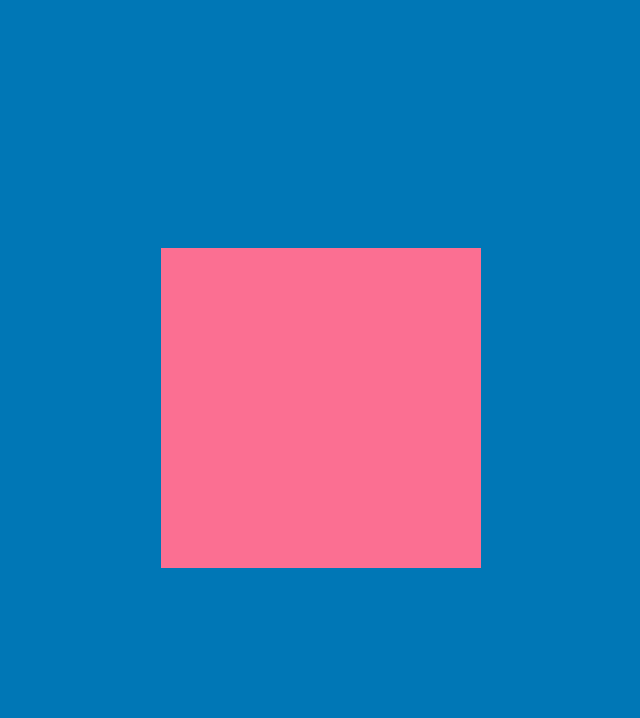
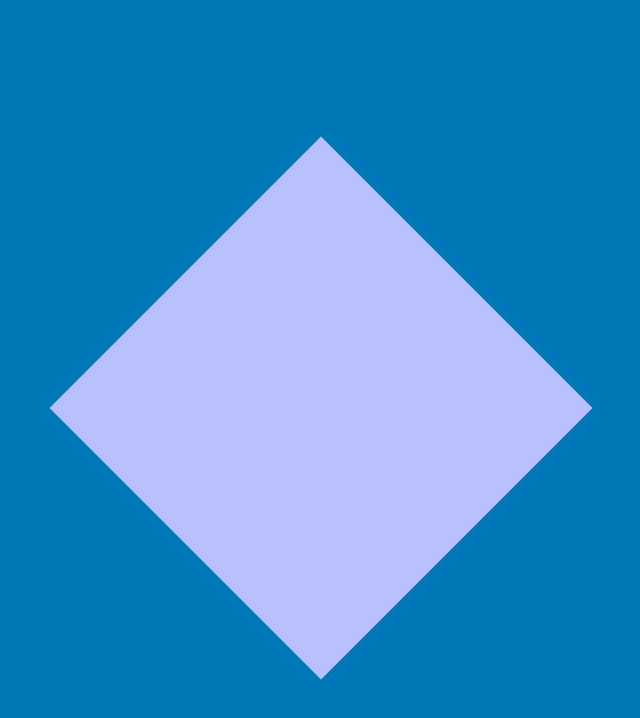
Before and after one commit to RahelKuechler/CodingIntermediateTest, a plain HTML site: page 03_CSS_Transformation/index.html in a window 1280 px wide. In both pictures the pointer is over the element 648 px from the left and 408 px from the top of the page. Shown: the whole page, without its empty margins (327-967 px from the left). Drawn offline with Linux system fonts and the light colour scheme.

Commit message:
Challenge 03:CSS Transformation

```diff
--- a/03_CSS_Transformation/style.css
+++ b/03_CSS_Transformation/style.css
@@ -8,7 +8,13 @@ body {
 }
 
 div {
+    transition: 2s all ease;
     background: #fb6f92;
     width: 20rem;
     height: 20rem;
 }
+
+div:hover {
+    background-color: #b8c0ff;
+    transform: rotate(45deg) scale(1.2);
+}
```
Also changed, not shown: 1 other file.
